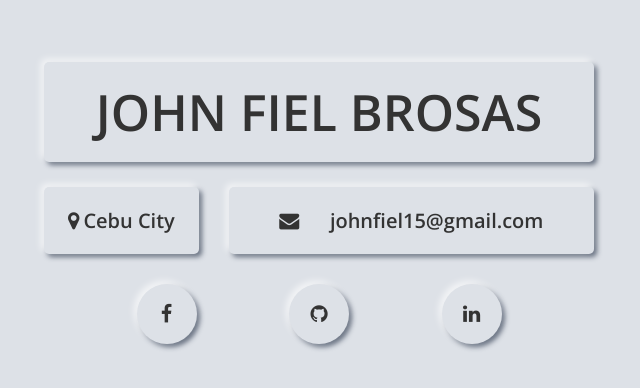
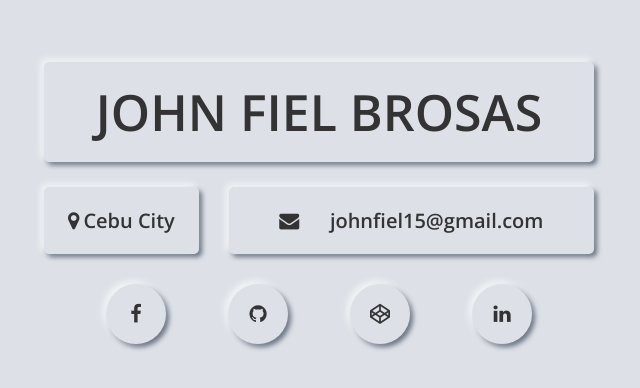
Before and after one commit to johnbrosas/test, a website: page index.html in a window 1280 px wide. Shown: the part 182-570 px from the top of the page, without its empty margins (321-961 px from the left). Drawn offline with nearby package versions, Linux system fonts and the light colour scheme.

Commit message:
Update index.html

```diff
--- a/index.html
+++ b/index.html
@@ -28,6 +28,9 @@
         <a href="https://github.com/johnbrosas/">
             <i class="fa fa-github neumorphism-3" aria-hidden="true"></i>
         </a>
+        <a href="https://codepen.io/johnfiel15/pens/">
+            <i class="fa fa-codepen neumorphism-3" aria-hidden="true"></i>
+        </a>
         <a href="https://www.linkedin.com/in/john-fiel-brosas-17123167/">
             <i class="fa fa-linkedin neumorphism-3" aria-hidden="true"></i>
         </a>
```
